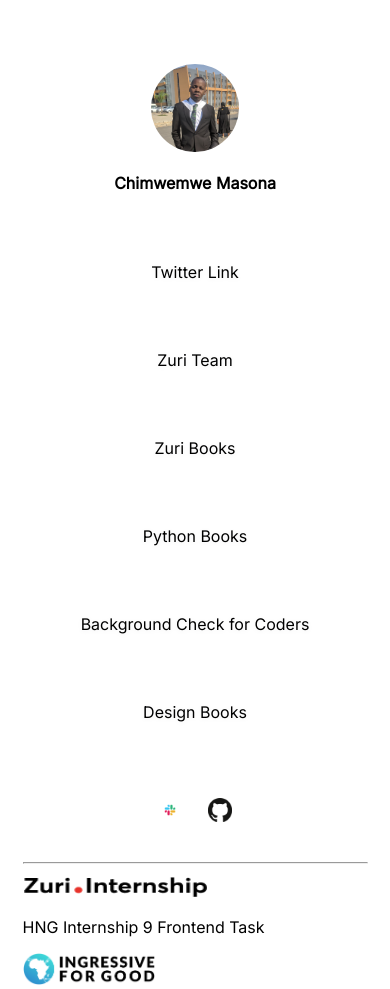
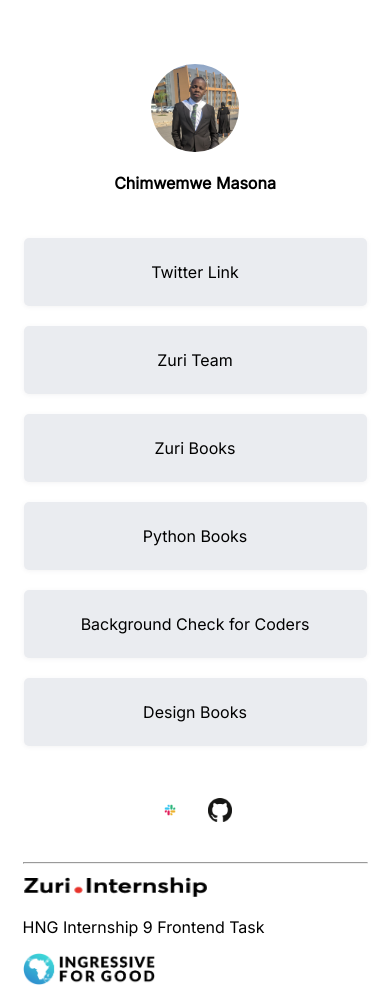
Before and after one commit to Chimz-Codes-ZM/vercel-hng-repo, a React (Create React App) app: page / in a window 390 px wide. Shown: the top 989 px of the page. Built offline with nearby package versions, Linux system fonts and the light colour scheme.

Commit message:
added slack username and changed its display

```diff
--- a/src/Components/Profile_section.js
+++ b/src/Components/Profile_section.js
@@ -7,6 +7,7 @@
         <div className="profile">
             <img src={ProfilePicture} alt="profile picture" id="profile__img"/>
             <h4>Chimwemwe Masona</h4>
+            <p>slack username: Chimwemwe Masona</p>
         </div>
     )
 }
--- a/src/index.css
+++ b/src/index.css
@@ -33,6 +33,10 @@
 
   width: 100%;
   height: 142px;
+}
+
+.profile > p {
+  display: none;
 }
 
 .profile img {
@@ -103,7 +107,7 @@
 
   border-radius: 5px;
   border: none;
-  text-decoration: none;
+ background-color: #EAECF0;;
 
   cursor: pointer;
   text-decoration: none;
@@ -142,10 +146,9 @@
   .buttons {
     width: 343px;
     height: 528px;
-    border: ;
   }
 
-  .button {
+  a {
     width: 100%;
     height: 68px;
     display: flex;
```
